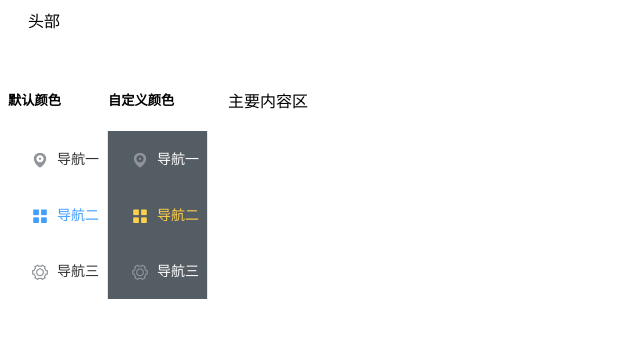
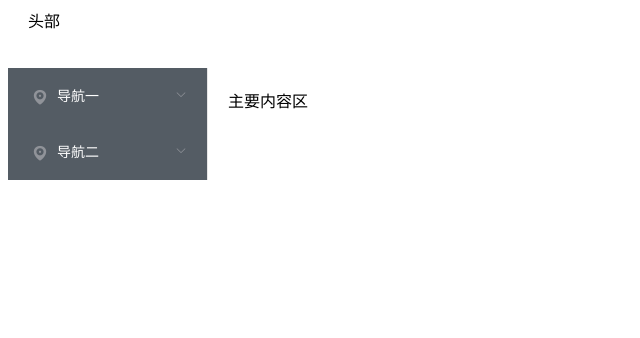
Before and after one commit to eleksbai/hello-vue, a Vue app: page / in a window 1280 px wide. Shown: the top 338 px of the page, without its empty margins (0-640 px from the left). Built offline with nearby package versions, Linux system fonts and the light colour scheme.

Commit message:
侧边栏样式简单修改

```diff
--- a/src/components/NavMenu.vue
+++ b/src/components/NavMenu.vue
@@ -1,65 +1,36 @@
 <template>
   <el-row class="tac">
-    <el-col :span="12">
-      <h5>默认颜色</h5>
-      <el-menu default-active="2" class="el-menu-vertical-demo" @open="handleOpen" @close="handleClose">
+    <el-col :span="24">
+      <el-menu @close="handleClose" @open="handleOpen" active-text-color="#ffd04b" background-color="#545c64"
+               class="el-menu-vertical-demo"
+               default-active="2"
+               text-color="#fff">
         <el-submenu index="1">
           <template slot="title">
             <i class="el-icon-location"></i>
             <span>导航一</span>
           </template>
           <el-menu-item-group>
-            <template slot="title">分组一</template>
             <el-menu-item index="1-1">选项1</el-menu-item>
             <el-menu-item index="1-2">选项2</el-menu-item>
+            <el-menu-item index="1-3">选项3</el-menu-item>
+            <el-menu-item index="1-4">选项4</el-menu-item>
           </el-menu-item-group>
-          <el-menu-item-group title="分组2">
-            <el-menu-item index="1-3">选项3</el-menu-item>
-          </el-menu-item-group>
-          <el-submenu index="1-4">
-            <template slot="title">选项4</template>
-            <el-menu-item index="1-4-1">选项1</el-menu-item>
-          </el-submenu>
         </el-submenu>
-        <el-menu-item index="2">
-          <i class="el-icon-menu"></i>
-          <span slot="title">导航二</span>
-        </el-menu-item>
-        <el-menu-item index="3">
-          <i class="el-icon-setting"></i>
-          <span slot="title">导航三</span>
-        </el-menu-item>
-      </el-menu>
-    </el-col>
-    <el-col :span="12">
-      <h5>自定义颜色</h5>
-      <el-menu default-active="2" class="el-menu-vertical-demo" @open="handleOpen" @close="handleClose" background-color="#545c64" text-color="#fff" active-text-color="#ffd04b">
-        <el-submenu index="1">
+
+        <el-submenu index="2">
           <template slot="title">
             <i class="el-icon-location"></i>
-            <span>导航一</span>
+            <span>导航二</span>
           </template>
           <el-menu-item-group>
-            <template slot="title">分组一</template>
-            <el-menu-item index="1-1">选项1</el-menu-item>
-            <el-menu-item index="1-2">选项2</el-menu-item>
+            <el-menu-item index="2-1">选项1</el-menu-item>
+            <el-menu-item index="2-2">选项2</el-menu-item>
+            <el-menu-item index="2-3">选项3</el-menu-item>
+            <el-menu-item index="2-4">选项4</el-menu-item>
           </el-menu-item-group>
-          <el-menu-item-group title="分组2">
-            <el-menu-item index="1-3">选项3</el-menu-item>
-          </el-menu-item-group>
-          <el-submenu index="1-4">
-            <template slot="title">选项4</template>
-            <el-menu-item index="1-4-1">选项1</el-menu-item>
-          </el-submenu>
         </el-submenu>
-        <el-menu-item index="2">
-          <i class="el-icon-menu"></i>
-          <span slot="title">导航二</span>
-        </el-menu-item>
-        <el-menu-item index="3">
-          <i class="el-icon-setting"></i>
-          <span slot="title">导航三</span>
-        </el-menu-item>
+
       </el-menu>
     </el-col>
   </el-row>
```
